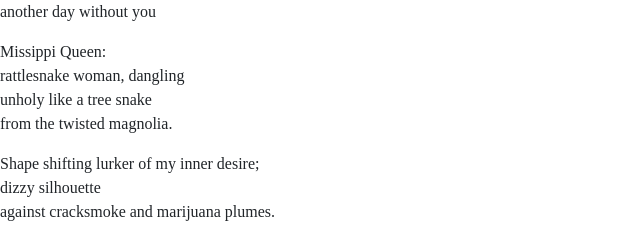
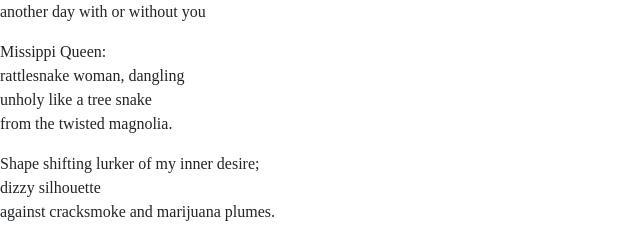
Before and after one commit to pbassdaddy/New_years_-kiss, a plain HTML site: page index.html in a window 1280 px wide. Shown: the top 237 px of the page, 0-640 px from the left. Drawn offline with nearby package versions, Linux system fonts and the light colour scheme.

Commit message:
added "intro" id tag, edit intro line

```diff
--- a/index.html
+++ b/index.html
@@ -6,7 +6,7 @@
      <link rel="stylesheet" href="https://stackpath.bootstrapcdn.com/bootstrap/4.5.0/css/bootstrap.min.css" integrity="sha384-9aIt2nRpC12Uk9gS9baDl411NQApFmC26EwAOH8WgZl5MYYxFfc+NcPb1dKGj7Sk" crossorigin="anonymous">
     <link rel="stylesheet" type="text/css" href="styles.css">
   </head>
-    <p> another day without you </p>
+    <p id="intro"> another day with or without you </p>
   <body>
     <p id=1>
     </p>
```
